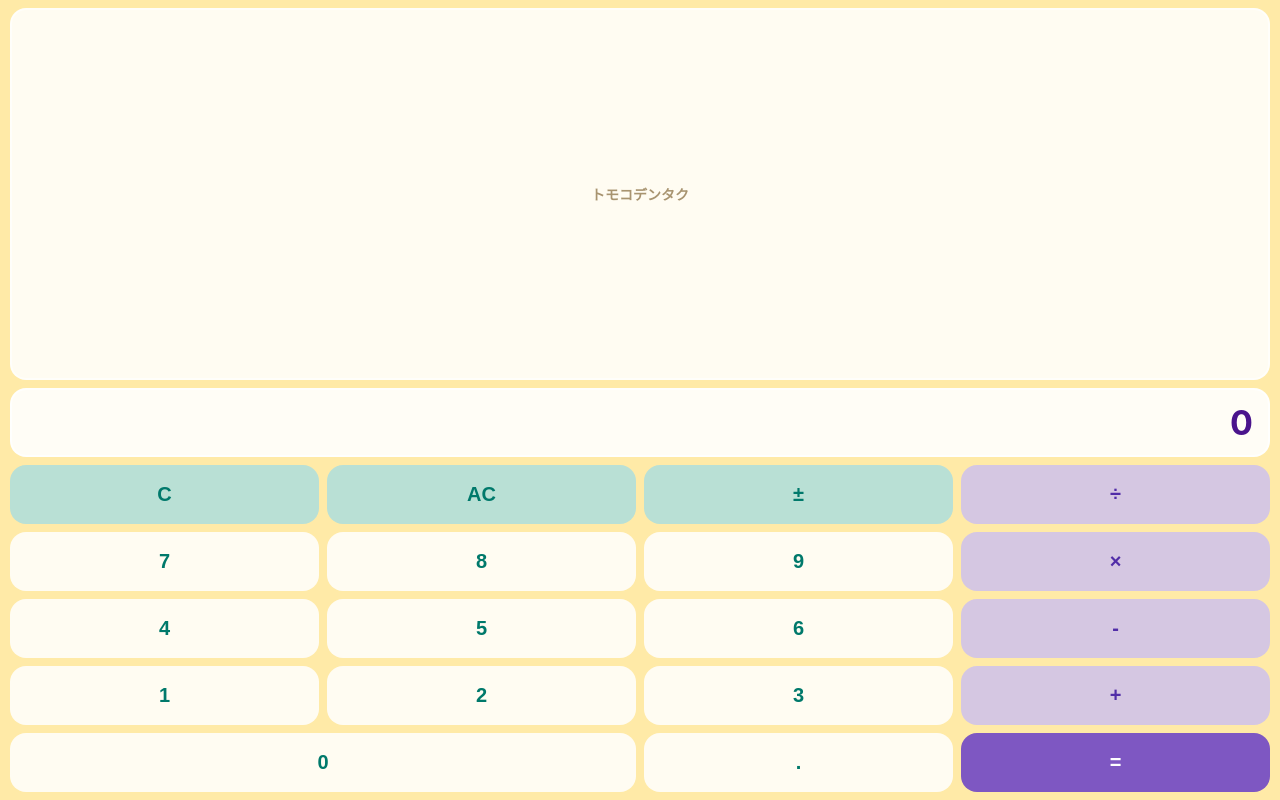
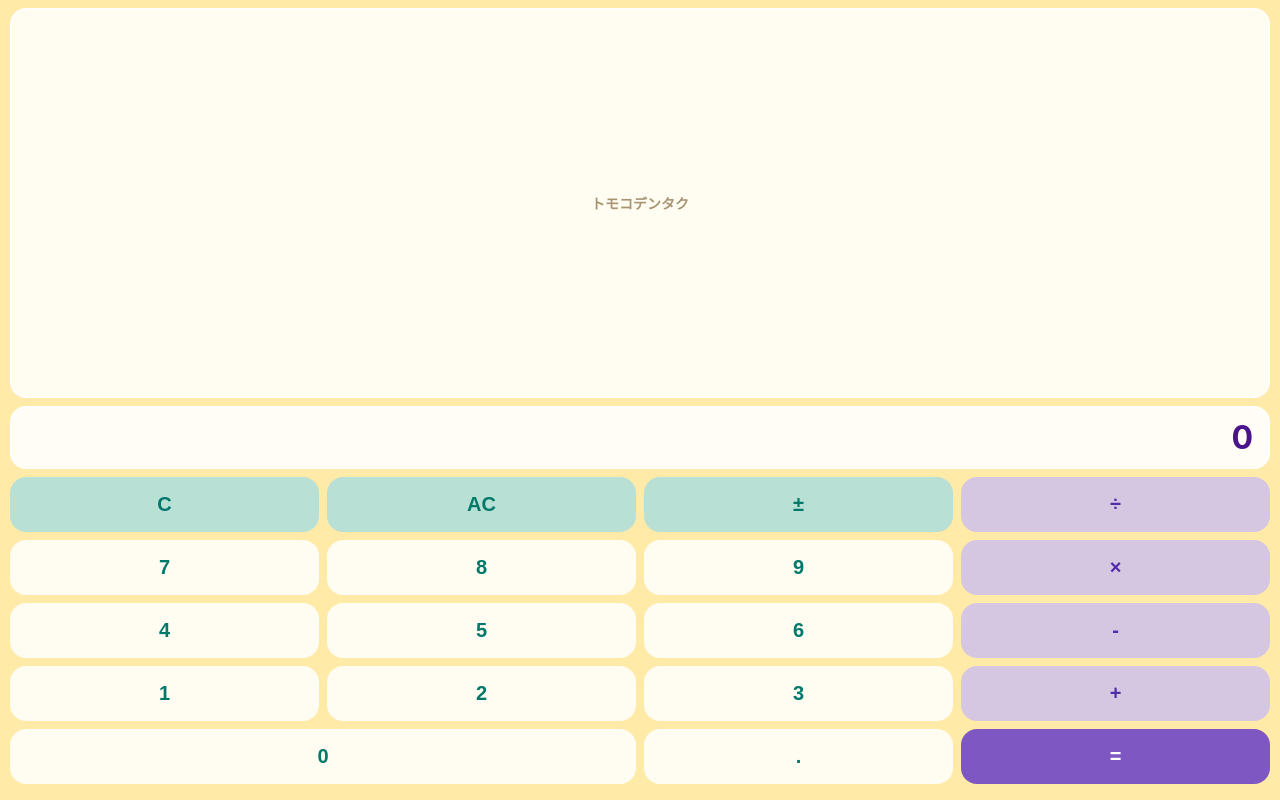
Before and after one commit to 95888s5y78-star/tomoko-calc, a plain HTML site: page index.html in a window 1280 px wide. Drawn offline with Linux system fonts and the light colour scheme.

Commit message:
Update index.html

```diff
--- a/index.html
+++ b/index.html
@@ -29,21 +29,22 @@
             height: 100%;
             height: 100dvh;
             background: transparent;
-            /* 下部の余白を安全領域を無視して「8px」に固定し、バッジとかぶらないようにする */
-            padding: 8px 10px 8px 10px;
+            /* 下部にバッジ回避用のスペースを少しだけ持たせる */
+            padding: 8px 10px 16px 10px;
             box-sizing: border-box;
             display: flex;
             flex-direction: column;
             gap: 8px;
         }
 
-        /* 履歴エリアを広くする */
+        /* 履歴エリアの高さを少し縮めて全体のバランスを取る */
         #history-display {
             background: rgba(255, 255, 255, 0.85);
             flex-grow: 1;
+            min-height: 60px;
             border: 2px solid rgba(255, 255, 255, 0.6);
             border-radius: 16px;
-            padding: 10px 12px;
+            padding: 8px 12px;
             overflow-y: auto;
             display: flex;
             flex-direction: column;
@@ -77,15 +78,15 @@
             background: rgba(255, 255, 255, 0.9);
             border: 2px solid rgba(255, 255, 255, 0.8);
             border-radius: 16px;
-            padding: 12px 15px;
+            padding: 10px 15px;
             text-align: right;
-            font-size: 34px;
+            font-size: 32px;
             color: #4a148c;
             font-weight: bold;
             overflow: hidden;
             text-overflow: ellipsis;
             white-space: nowrap;
-            min-height: 40px;
+            min-height: 35px;
             flex-shrink: 0;
         }
 
@@ -100,7 +101,7 @@
         .calc-btn {
             border: none;
             border-radius: 16px;
-            padding: 18px 0;
+            padding: 16px 0;
             font-size: 20px;
             font-weight: bold;
             cursor: pointer;
```
